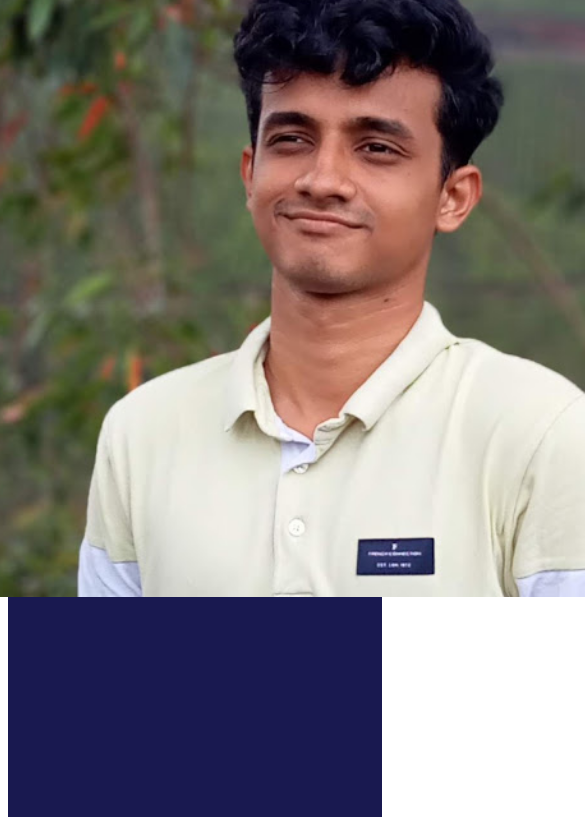
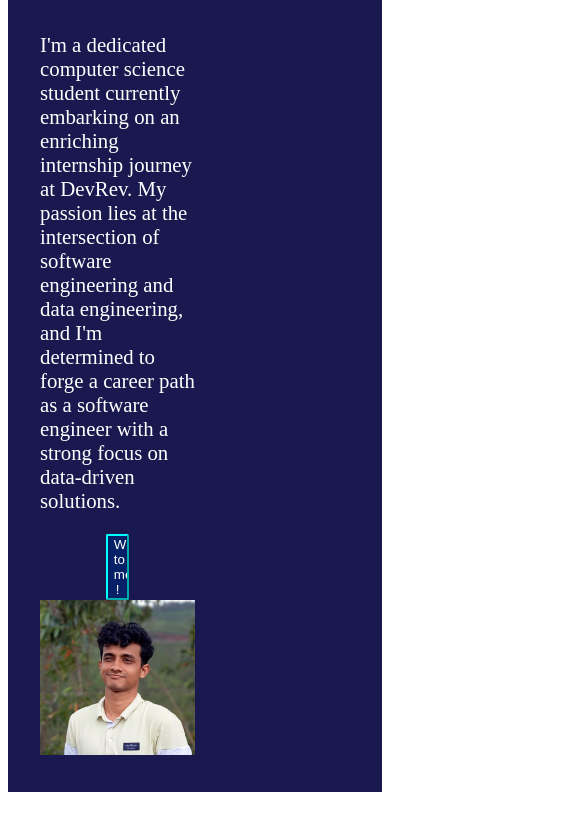
Before and after one commit to SYSHIL/Portfolio, a plain HTML site: page index.html in a window 390 px wide. Shown: the part 257-1074 px from the top of the page, 585 px wide, since content can reach past the window. Drawn offline with Linux system fonts and the light colour scheme.

Commit message:
MEDIA QUERIES

```diff
--- a/style.css
+++ b/style.css
@@ -1,3 +1,4 @@
+
 body{
     display: flex;
     flex-direction: column;
@@ -32,6 +33,7 @@ body{
     display : flex;
     flex-direction: row;
     padding : 2rem;
+    box-sizing: border-box;
     background-color: #191950;
     justify-content: center;
     gap : 2%;
@@ -43,16 +45,18 @@ body{
     width : 50%;
 }
 .awesome-website button{
-    width : 15%;
+    width : 6vw;
     align-self: center;
     color : white;
     background-color: rgb(7, 33, 105);
     border-radius: 5%;
     border-width : 2%;
     border-color: aqua;
+    overflow: scroll;
 }
 .hero img{
-    height : 70%;
+    max-height: 70%;
+    width: auto;
     align-self: center;
 }
 
@@ -93,3 +97,14 @@ h1{
     margin-left: auto;
     margin-right: auto;
 }
+
+@media (max-width: 768px) {
+    .hero {
+      flex-direction: column;
+    }
+    .hero img{
+        max-width: 50%;
+    }
+
+
+  }
```
